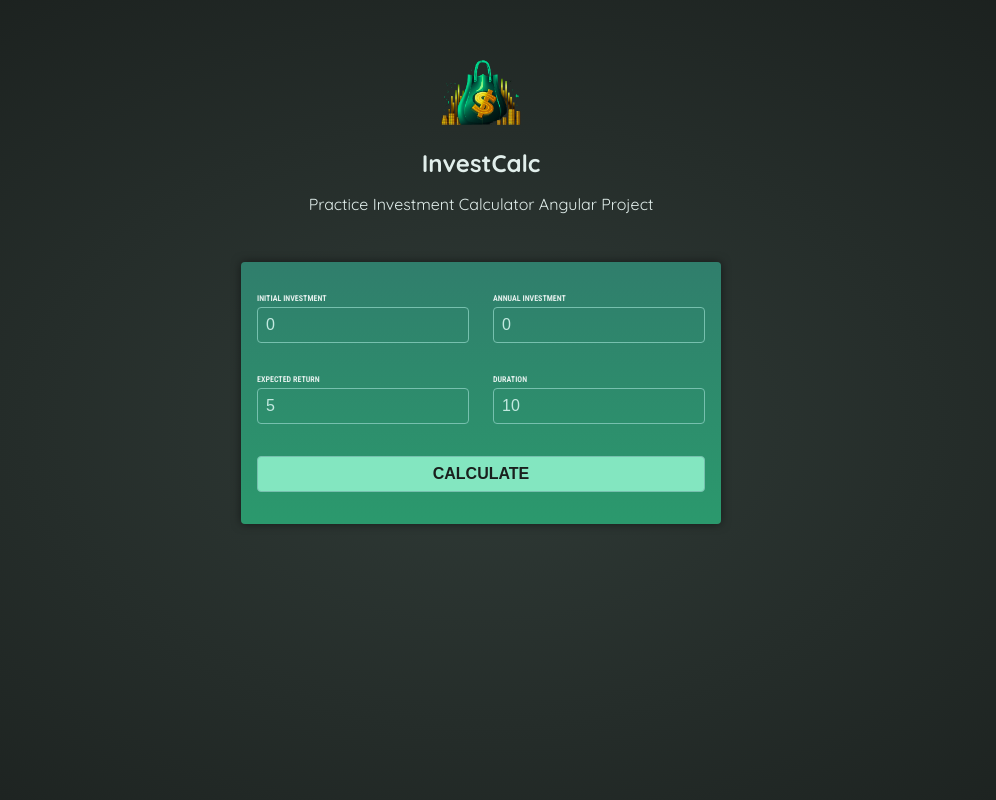
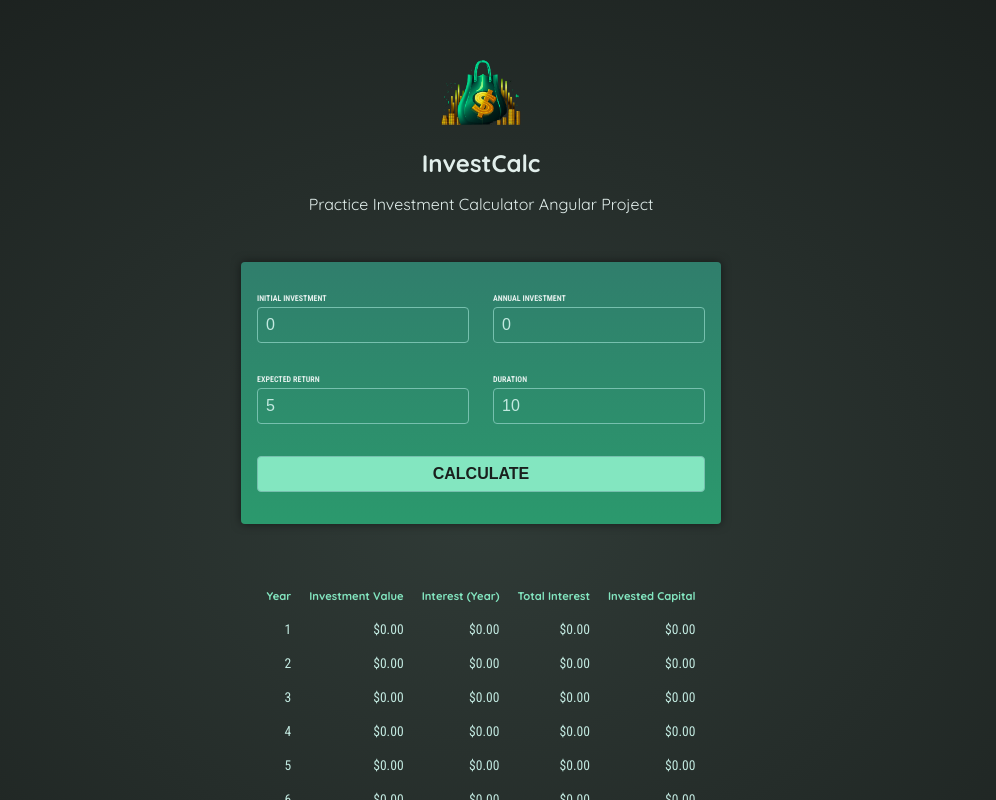
Before and after one commit to flahgill/investment-calculator-angular, an Angular app in the folder 01-starting-project/: page / in a window 1280 px wide. Both pictures are taken after a click on the button "CALCULATE". Shown: the top 800 px of the page, without its empty margins (159-1155 px from the left). Built offline with nearby package versions, Linux system fonts and the light colour scheme.

Commit message:
implemented investment result comp to display results data

```diff
--- a/01-starting-project/src/app/app.component.html
+++ b/01-starting-project/src/app/app.component.html
@@ -1,2 +1,3 @@
 <app-header />
 <app-user-input (calculate)="onCalculateInvestmentResults($event)" />
+<app-investment-results [results]="resultsData" />
--- a/01-starting-project/src/app/app.component.ts
+++ b/01-starting-project/src/app/app.component.ts
@@ -2,22 +2,27 @@
 
 import { HeaderComponent } from "./header/header.component";
 import { UserInputComponent } from "./user-input/user-input.component";
+import { type InvestmentInput } from './investment-input.model';
+import { InvestmentResultsComponent } from "./investment-results/investment-results.component";
 
 @Component({
   selector: 'app-root',
   standalone: true,
   templateUrl: './app.component.html',
-  imports: [HeaderComponent, UserInputComponent],
+  imports: [HeaderComponent, UserInputComponent, InvestmentResultsComponent],
 })
 
 export class AppComponent {
+  resultsData?: {
+    year: number;
+    interest: number;
+    valueEndOfYear: number;
+    annualInvestment: number;
+    totalInterest: number;
+    totalAmountInvested: number;
+  }[];
 
-  onCalculateInvestmentResults(data: {
-    initialInvestment: number,
-    duration: number,
-    expectedReturn: number,
-    annualInvestment: number
-  }) {
+  onCalculateInvestmentResults(data: InvestmentInput) {
     const {initialInvestment, annualInvestment, expectedReturn, duration} = data;
     const annualData = [];
     let investmentValue = initialInvestment;
@@ -38,6 +43,6 @@
       });
     }
 
-    console.log(annualData);
+    this.resultsData = annualData;
   }
 }
--- /dev/null
+++ b/01-starting-project/src/app/investment-input.model.ts
@@ -0,0 +1,6 @@
+export interface InvestmentInput {
+    initialInvestment: number;
+    duration: number;
+    expectedReturn: number;
+    annualInvestment: number;
+}
--- /dev/null
+++ b/01-starting-project/src/app/investment-results/investment-results.component.css
@@ -0,0 +1,19 @@
+table {
+max-width: 50rem;
+margin: 2rem auto;
+padding: 1rem;
+table-layout: fixed;
+border-spacing: 1rem;
+text-align: right;
+}
+
+table thead {
+font-size: 0.7rem;
+color: #83e6c0;
+}
+
+table tbody {
+font-family: "Roboto Condensed", sans-serif;
+font-size: 0.85rem;
+color: #c2e9e0;
+}
--- /dev/null
+++ b/01-starting-project/src/app/investment-results/investment-results.component.html
@@ -0,0 +1,26 @@
+@if (!results) {
+    <p class="center">Please enter some values and press "Calculate".</p>
+} @else {
+    <table>
+        <thead>
+            <tr>
+                <th>Year</th>
+                <th>Investment Value</th>
+                <th>Interest (Year)</th>
+                <th>Total Interest</th>
+                <th>Invested Capital</th>
+            </tr>
+        </thead>
+        <tbody>
+            @for (result of results; track result.year) {
+                <tr>
+                    <td>{{ result.year }}</td>
+                    <td>{{ result.valueEndOfYear | currency }}</td>
+                    <td>{{ result.interest | currency }}</td>
+                    <td>{{ result.totalInterest | currency }}</td>
+                    <td>{{ result.totalAmountInvested | currency }}</td>
+                </tr>
+            }
+        </tbody>
+    </table>
+}
```
Also changed, not shown: 01-starting-project/src/app/investment-results/investment-results.component.ts (added, +21 -0 lines), 01-starting-project/src/app/user-input/user-input.component.ts (+2 -6 lines).
